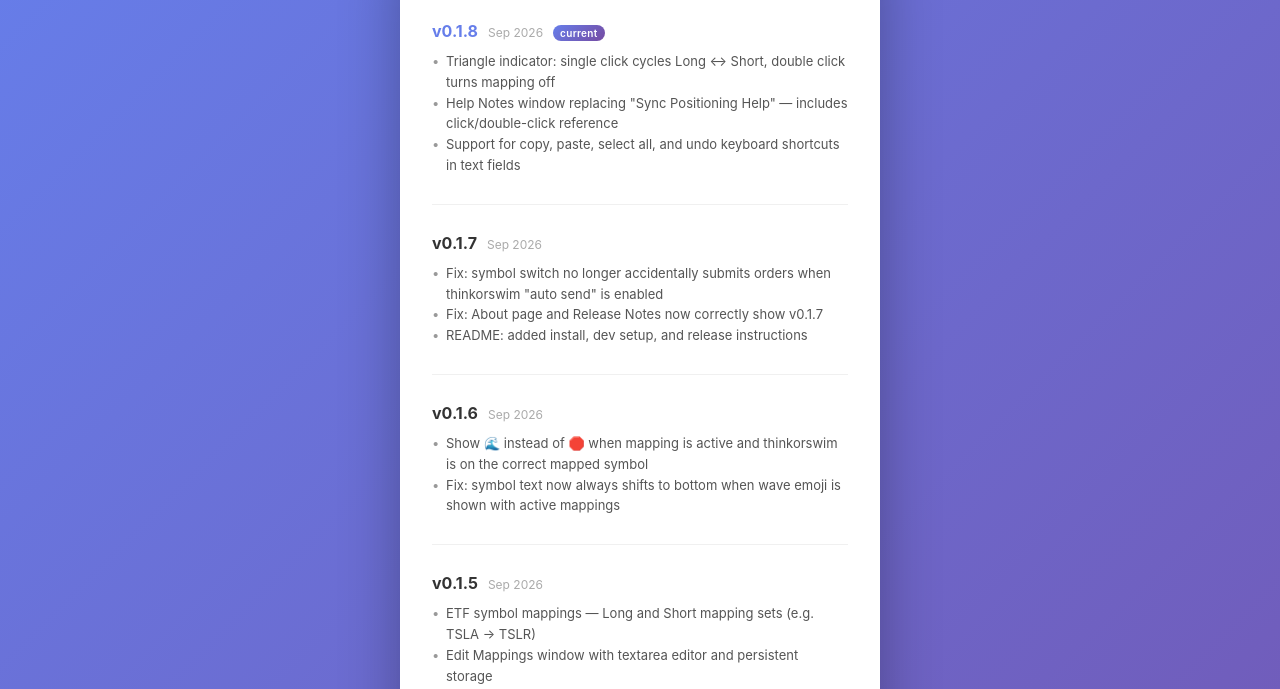
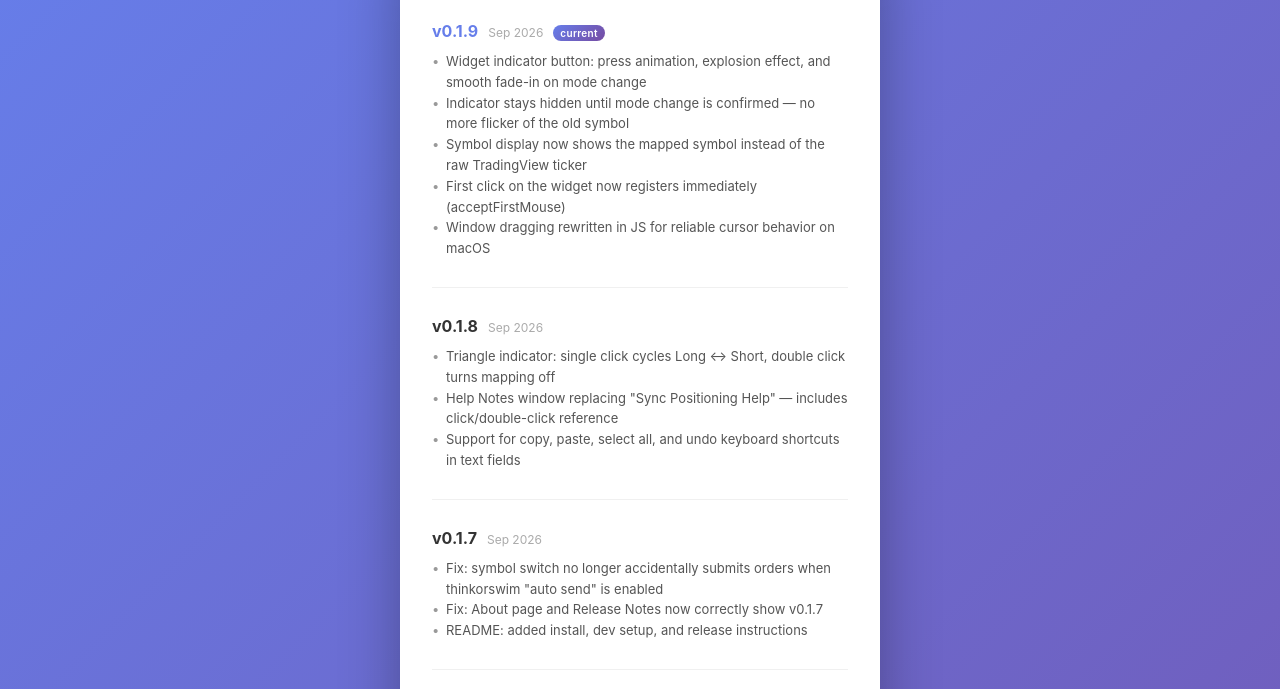
Before and after one commit to quangv/TVorSwimSync, a website built with Vite: page tauri-app/release-notes.html in a window 1280 px wide. Shown: the part 92-781 px from the top of the page. Built offline with nearby package versions, Linux system fonts and the light colour scheme.

Commit message:
v0.1.9 release

```diff
--- a/tauri-app/package.json
+++ b/tauri-app/package.json
@@ -1,7 +1,7 @@
 {
   "name": "tauri-app",
   "private": true,
-  "version": "0.1.0",
+  "version": "0.1.9",
   "type": "module",
   "scripts": {
     "dev": "vite",
--- a/tauri-app/release-notes.html
+++ b/tauri-app/release-notes.html
@@ -88,9 +88,25 @@
 
         <div class="release">
             <div class="release-header">
-                <span class="version current" id="current-version">v0.1.8</span>
+                <span class="version current" id="current-version">v0.1.9</span>
                 <span class="date">Sep 2026</span>
                 <span class="badge">current</span>
+            </div>
+            <ul>
+                <li>Widget indicator button: press animation, explosion effect, and smooth fade-in on mode change</li>
+                <li>Indicator stays hidden until mode change is confirmed — no more flicker of the old symbol</li>
+                <li>Symbol display now shows the mapped symbol instead of the raw TradingView ticker</li>
+                <li>First click on the widget now registers immediately (acceptFirstMouse)</li>
+                <li>Window dragging rewritten in JS for reliable cursor behavior on macOS</li>
+            </ul>
+        </div>
+
+        <hr class="divider"/>
+
+        <div class="release">
+            <div class="release-header">
+                <span class="version">v0.1.8</span>
+                <span class="date">Sep 2026</span>
             </div>
             <ul>
                 <li>Triangle indicator: single click cycles Long ↔ Short, double click turns mapping off</li>
--- a/tauri-app/src-tauri/Cargo.toml
+++ b/tauri-app/src-tauri/Cargo.toml
@@ -1,6 +1,6 @@
 [package]
 name = "tauri-app"
-version = "0.1.8"
+version = "0.1.9"
 description = "A Tauri App"
 authors = ["you"]
 edition = "2021"
--- a/tauri-app/src-tauri/tauri.conf.json
+++ b/tauri-app/src-tauri/tauri.conf.json
@@ -1,7 +1,7 @@
 {
   "$schema": "https://schema.tauri.app/config/2",
   "productName": "TVorSwimSync",
-  "version": "0.1.8",
+  "version": "0.1.9",
   "identifier": "com.quang.tvorswim-sync",
   "build": {
     "beforeDevCommand": "npm run dev",
```
Also changed, not shown: README.md, 1 other file.
